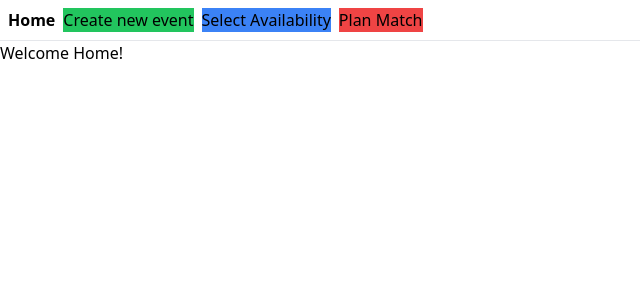
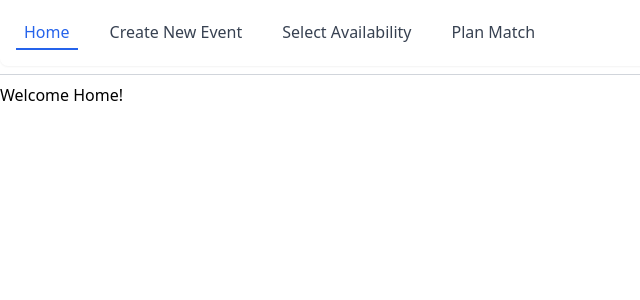
Before and after one commit to jazzorpheus/jof-scheduler, a React (Vite) app: page / in a window 1280 px wide. Shown: the top 300 px of the page, without its empty margins (0-640 px from the left). Built offline with nearby package versions, Linux system fonts and the light colour scheme.

Commit message:
slight styling improvement to __root navbar

```diff
--- a/src/routes/__root.jsx
+++ b/src/routes/__root.jsx
@@ -1,26 +1,43 @@
 import { createRootRoute, Link, Outlet } from "@tanstack/react-router";
 import { TanStackRouterDevtools } from "@tanstack/react-router-devtools";
 
-const RootLayout = () => (
+const RootLayout = () => {
+  const navLinks = [
+    { to: "/", label: "Home" },
+    { to: "/create", label: "Create New Event" },
+    { to: "/select", label: "Select Availability" },
+    { to: "/plan", label: "Plan Match" },
+  ];
+
+  return (
     <>
-    <div className="p-2 flex gap-2">
-      <Link to="/" className="[&.active]:font-bold">
-        Home
-      </Link>{" "}
-      <Link to="/create" className="[&.active]:font-bold bg-green-500">
-        Create new event
+      {/* NAVBAR */}
+      <nav className="flex gap-6 p-4 bg-white shadow-sm rounded-b-lg">
+        {navLinks.map(({ to, label }) => (
+          <Link
+            key={to}
+            to={to}
+            className="
+              px-2 py-1 font-medium text-gray-700
+              hover:text-blue-600 hover:border-b-2 hover:border-blue-400 transition
+              [&.active]:text-blue-600 [&.active]:border-b-2 [&.active]:border-blue-600
+            "
+          >
+            {label}
           </Link>
-      <Link to="/select" className="[&.active]:font-bold bg-blue-500">
-        Select Availability
-      </Link>
-      <Link to="/plan" className="[&.active]:font-bold bg-red-500">
-        Plan Match
-      </Link>
-    </div>
-    <hr />
+        ))}
+      </nav>
+
+      {/* Divider */}
+      <hr className="my-2 border-gray-300" />
+
+      {/* Page content */}
       <Outlet />
+
+      {/* Devtools */}
       <TanStackRouterDevtools />
     </>
   );
+};
 
 export const Route = createRootRoute({ component: RootLayout });
```
Lines whose indentation alone changed are shown as unchanged.
